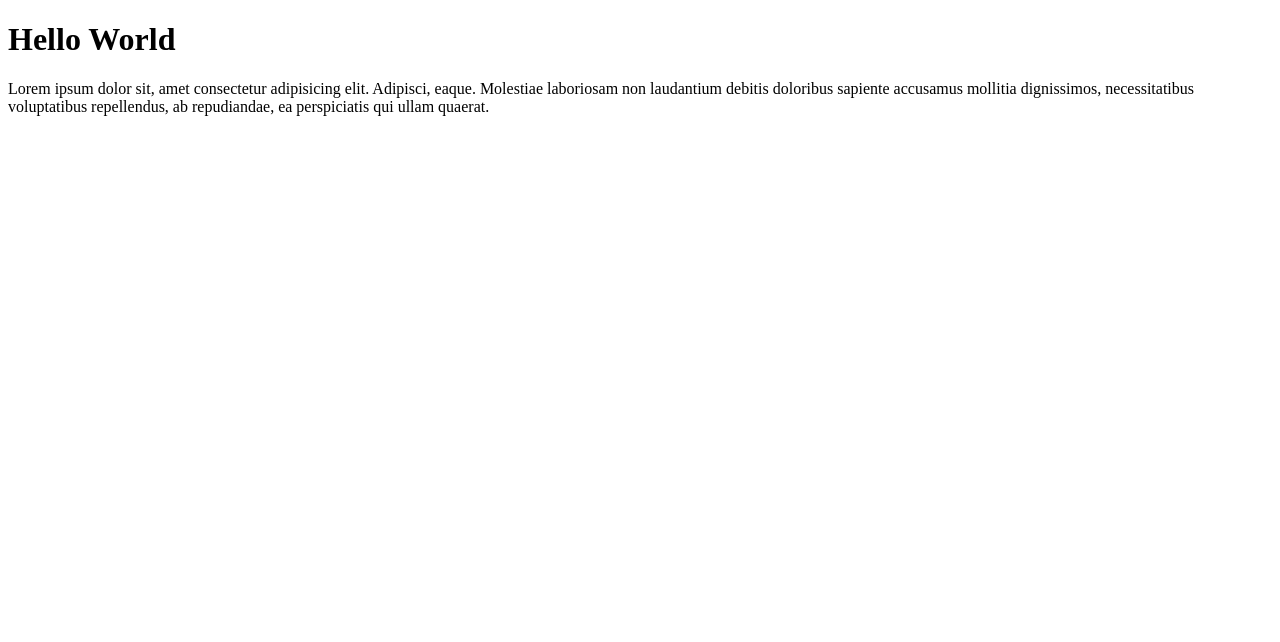
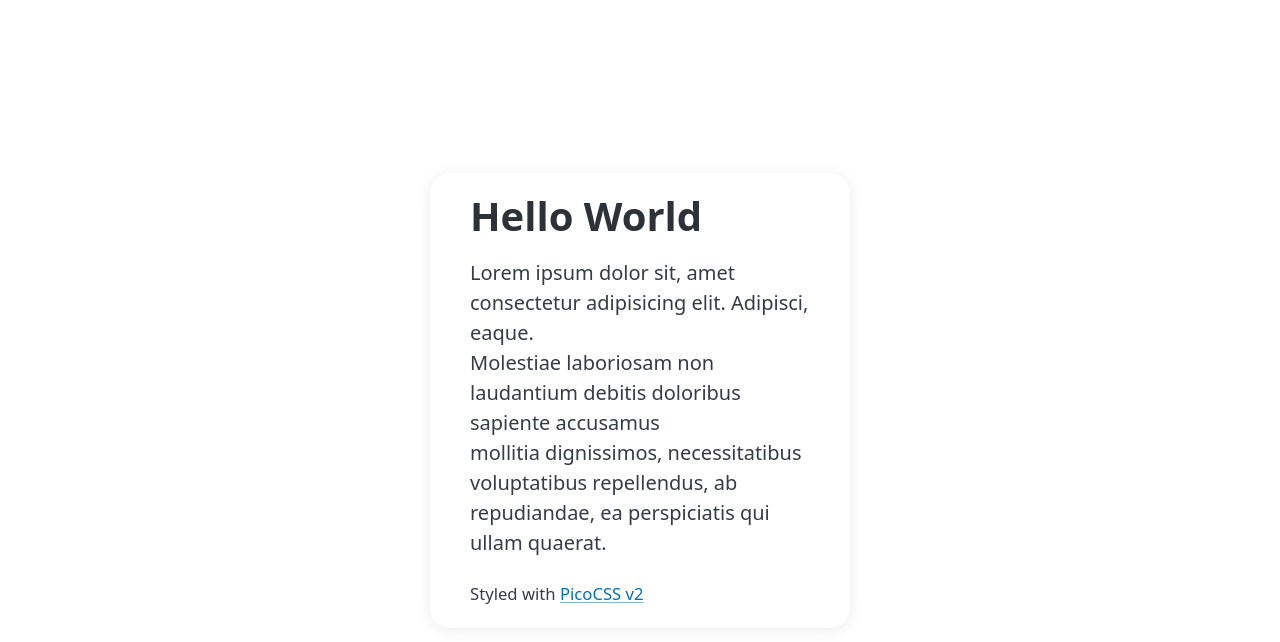
Before and after one commit to edysegura/nodejs-tips, a plain HTML site: page simple-server/index.html in a window 1280 px wide. Drawn offline with nearby package versions, Linux system fonts and the light colour scheme.

Commit message:
style: restructure HTML layout and enhance styling for better presentation

```diff
--- a/simple-server/index.html
+++ b/simple-server/index.html
@@ -4,14 +4,45 @@
     <meta charset="UTF-8" />
     <meta name="viewport" content="width=device-width, initial-scale=1.0" />
     <title>Hello World</title>
+    <link
+      rel="stylesheet"
+      href="https://unpkg.com/@picocss/pico@2.0.6/css/pico.min.css"
+    />
+    <style>
+      body {
+        min-height: 100vh;
+        display: flex;
+        align-items: center;
+        justify-content: center;
+        background: var(--pico-background-color);
+      }
+      main {
+        max-width: 420px;
+        margin: auto;
+        padding: 2rem;
+        box-shadow: 0 2px 16px 0 rgba(0, 0, 0, 0.08);
+        border-radius: 1rem;
+        background: var(--pico-card-background-color, #fff);
+      }
+    </style>
   </head>
   <body>
-    <h1>Hello World</h1>
-    <p>
-      Lorem ipsum dolor sit, amet consectetur adipisicing elit. Adipisci, eaque.
-      Molestiae laboriosam non laudantium debitis doloribus sapiente accusamus
-      mollitia dignissimos, necessitatibus voluptatibus repellendus, ab
-      repudiandae, ea perspiciatis qui ullam quaerat.
-    </p>
+    <main>
+      <h1>Hello World</h1>
+      <p>
+        Lorem ipsum dolor sit, amet consectetur adipisicing elit. Adipisci,
+        eaque.<br />
+        Molestiae laboriosam non laudantium debitis doloribus sapiente
+        accusamus<br />
+        mollitia dignissimos, necessitatibus voluptatibus repellendus, ab<br />
+        repudiandae, ea perspiciatis qui ullam quaerat.
+      </p>
+      <footer>
+        <small
+          >Styled with
+          <a href="https://picocss.com/" target="_blank">PicoCSS v2</a></small
+        >
+      </footer>
+    </main>
   </body>
 </html>
```
